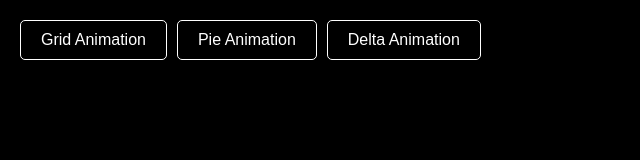
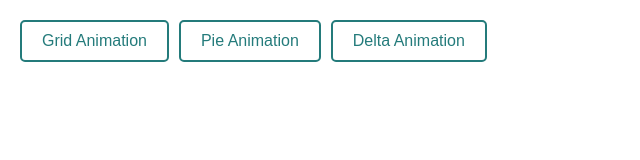
Before and after one commit to jrelgin/Standard-Ed-Animate, a website built with Vite: page src/physics.html in a window 1280 px wide. Shown: the whole page, without its empty margins (0-640 px from the left). Built offline with nearby package versions, Linux system fonts and the light colour scheme.

Commit message:
Update pie chart colors: white background and teal dots

```diff
--- a/src/js/physics-animation/physics.js
+++ b/src/js/physics-animation/physics.js
@@ -78,7 +78,7 @@ export class PhysicsAnimation {
                     circle.setAttribute("cx", x);
                     circle.setAttribute("cy", y);
                     circle.setAttribute("r", this.particleSize);
-                    circle.setAttribute("fill", "#ff69b4");
+                    circle.setAttribute("fill", "#247B7B");
                     this.svg.appendChild(circle);
 
                     this.particles.push({
--- a/src/physics.html
+++ b/src/physics.html
@@ -9,7 +9,7 @@
             margin: 0;
             padding: 0;
             overflow: hidden;
-            background: #000;
+            background: #fff;
             font-family: Arial, sans-serif;
             display: flex;
             justify-content: center;
@@ -35,16 +35,17 @@
             z-index: 100;
         }
         .nav-link {
-            color: white;
+            color: #247B7B;
             text-decoration: none;
             padding: 10px 20px;
-            border: 1px solid white;
+            border: 2px solid #247B7B;
             border-radius: 5px;
             transition: all 0.3s ease;
+            z-index: 100;
         }
         .nav-link:hover {
-            background: white;
-            color: black;
+            background: #247B7B;
+            color: white;
         }
     </style>
 </head>
```
